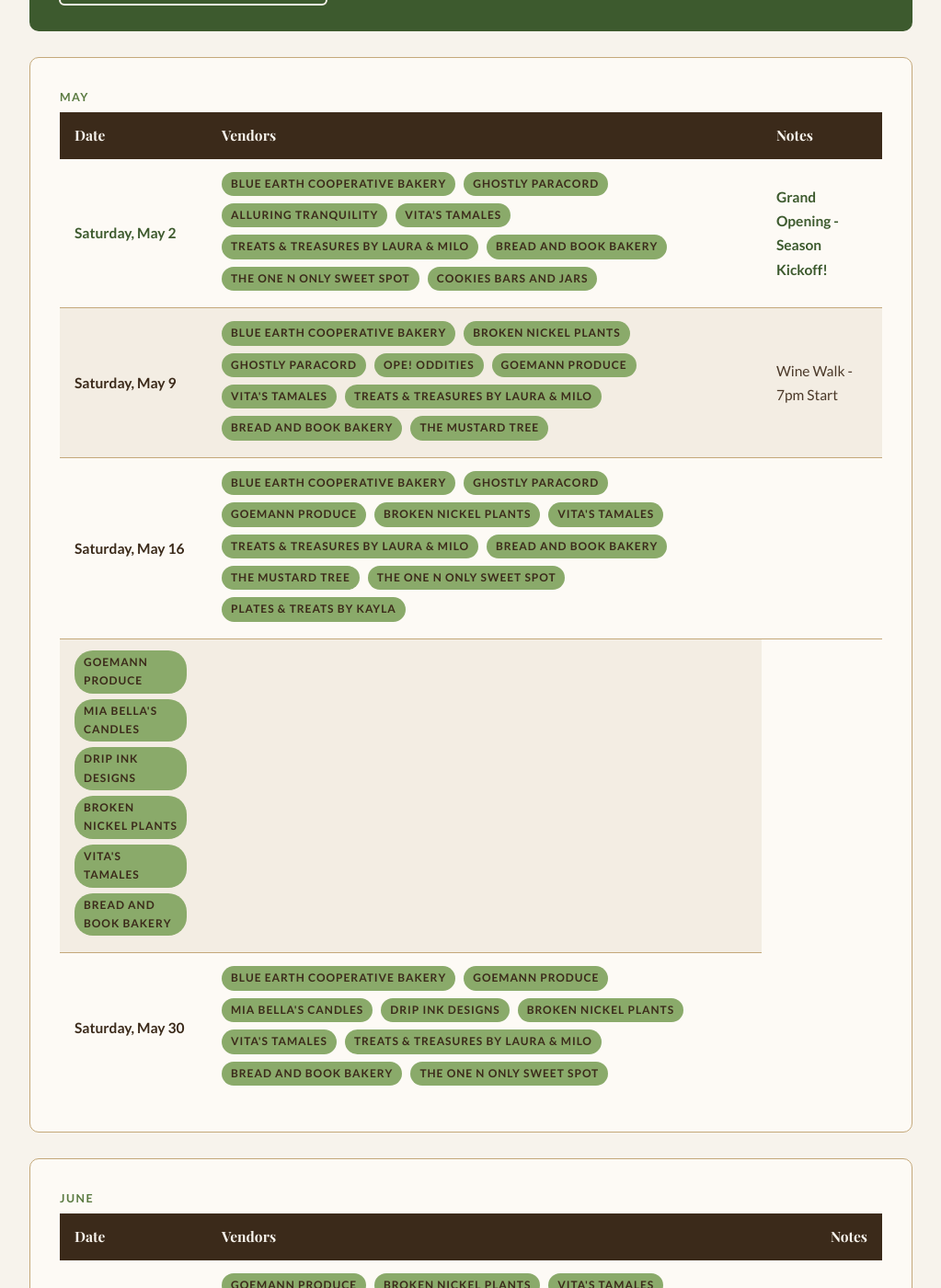
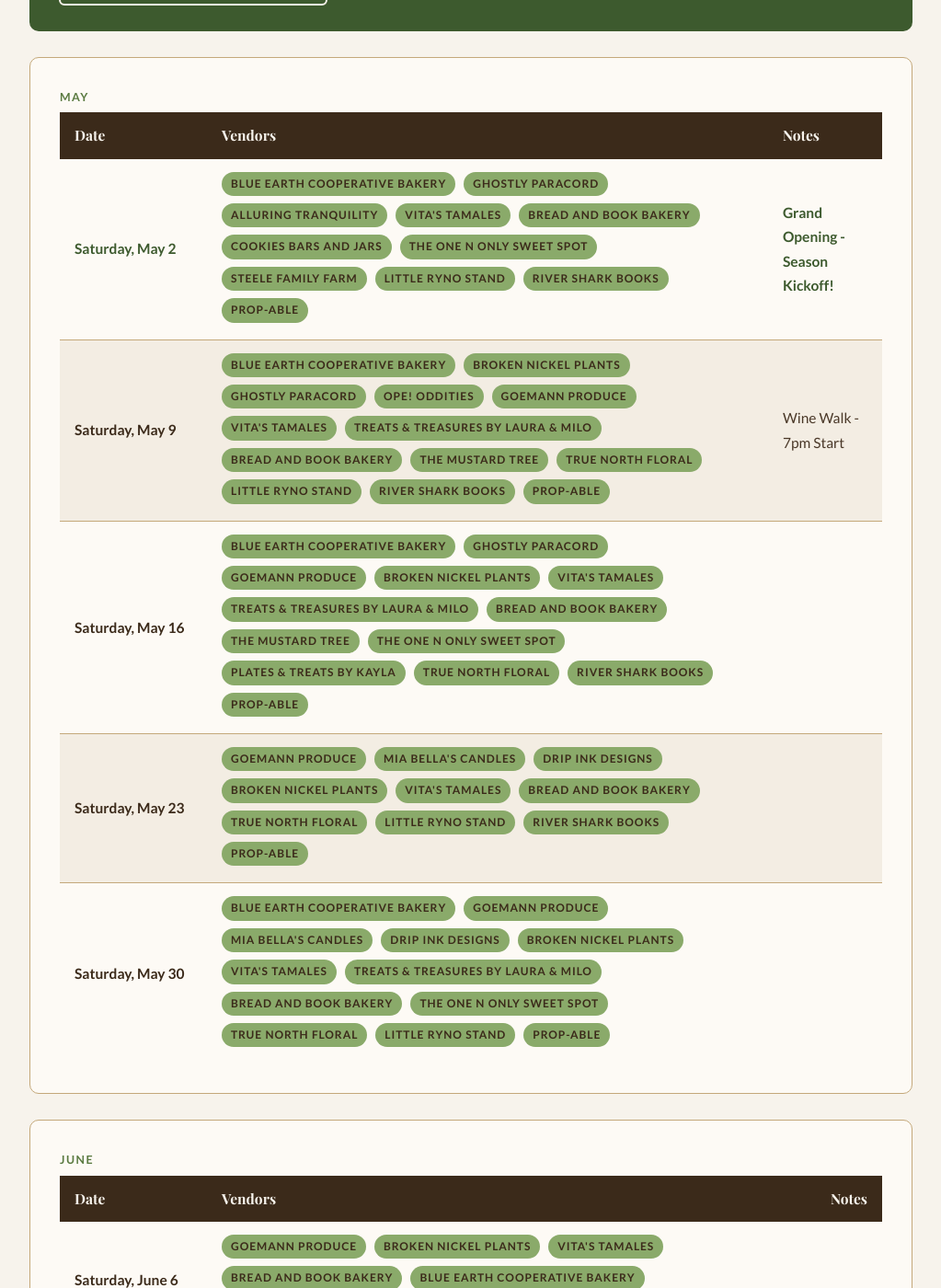
Before and after one commit to blueearthcommunitymarket/blueearthcommunitymarket.github.io, a Jekyll site: the page built from calendar/index.html, in a window 1280 px wide and 1400 px high, scrolled down 478 px. Shown: the whole window at 92% size, without its empty margins (128-1151 px from the left). Built offline with Jekyll 4.4.1, drawn with Linux system fonts in a browser that asks for light colours; some web fonts are replaced; some of the changed text lies outside the part shown.

Commit message:
calendar: update all vendor dates from SG PDF (Apr 26)

```diff
--- a/calendar/index.html
+++ b/calendar/index.html
@@ -35,10 +35,13 @@ description: 2026 Blue Earth Community Market season schedule. Saturdays 10am-1p
                         <span class="tag">Ghostly Paracord</span>
                         <span class="tag">Alluring Tranquility</span>
                         <span class="tag">Vita's Tamales</span>
-                        <span class="tag">Treats & Treasures By Laura & Milo</span>
                         <span class="tag">Bread and Book Bakery</span>
+                        <span class="tag">Cookies Bars and Jars</span>
                         <span class="tag">The One n Only Sweet Spot</span>
-                        <span class="tag">Cookies Bars and Jars</span>
+                        <span class="tag">Steele Family Farm</span>
+                        <span class="tag">Little Ryno Stand</span>
+                        <span class="tag">River Shark Books</span>
+                        <span class="tag">Prop-Able</span>
                     </td>
                     <td class="grand-opening">Grand Opening - Season Kickoff!</td>
                 </tr>
@@ -51,9 +54,13 @@ description: 2026 Blue Earth Community Market season schedule. Saturdays 10am-1p
                         <span class="tag">Ope! Oddities</span>
                         <span class="tag">Goemann Produce</span>
                         <span class="tag">Vita's Tamales</span>
-                        <span class="tag">Treats & Treasures By Laura & Milo</span>
+                        <span class="tag">Treats &amp; Treasures By Laura &amp; Milo</span>
                         <span class="tag">Bread and Book Bakery</span>
                         <span class="tag">The Mustard Tree</span>
+                        <span class="tag">True North Floral</span>
+                        <span class="tag">Little Ryno Stand</span>
+                        <span class="tag">River Shark Books</span>
+                        <span class="tag">Prop-Able</span>
                     </td>
                     <td>Wine Walk - 7pm Start</td>
                 </tr>
@@ -65,14 +72,19 @@ description: 2026 Blue Earth Community Market season schedule. Saturdays 10am-1p
                         <span class="tag">Goemann Produce</span>
                         <span class="tag">Broken Nickel Plants</span>
                         <span class="tag">Vita's Tamales</span>
-                        <span class="tag">Treats & Treasures By Laura & Milo</span>
+                        <span class="tag">Treats &amp; Treasures By Laura &amp; Milo</span>
                         <span class="tag">Bread and Book Bakery</span>
                         <span class="tag">The Mustard Tree</span>
                         <span class="tag">The One n Only Sweet Spot</span>
-                        <span class="tag">Plates & Treats by Kayla</span>
+                        <span class="tag">Plates &amp; Treats by Kayla</span>
+                        <span class="tag">True North Floral</span>
+                        <span class="tag">River Shark Books</span>
+                        <span class="tag">Prop-Able</span>
                     </td>
                     <td></td>
                 </tr>
+                <tr>
+                    <td class="market-date">Saturday, May 23</td>
                     <td>
                         <span class="tag">Goemann Produce</span>
                         <span class="tag">Mia Bella's Candles</span>
@@ -80,6 +92,10 @@ description: 2026 Blue Earth Community Market season schedule. Saturdays 10am-1p
                         <span class="tag">Broken Nickel Plants</span>
                         <span class="tag">Vita's Tamales</span>
                         <span class="tag">Bread and Book Bakery</span>
+                        <span class="tag">True North Floral</span>
+                        <span class="tag">Little Ryno Stand</span>
+                        <span class="tag">River Shark Books</span>
+                        <span class="tag">Prop-Able</span>
                     </td>
                     <td></td>
                 </tr>
@@ -92,9 +108,12 @@ description: 2026 Blue Earth Community Market season schedule. Saturdays 10am-1p
                         <span class="tag">Drip Ink Designs</span>
                         <span class="tag">Broken Nickel Plants</span>
                         <span class="tag">Vita's Tamales</span>
-                        <span class="tag">Treats & Treasures By Laura & Milo</span>
+                        <span class="tag">Treats &amp; Treasures By Laura &amp; Milo</span>
                         <span class="tag">Bread and Book Bakery</span>
                         <span class="tag">The One n Only Sweet Spot</span>
+                        <span class="tag">True North Floral</span>
+                        <span class="tag">Little Ryno Stand</span>
+                        <span class="tag">Prop-Able</span>
                     </td>
                     <td></td>
                 </tr>
@@ -121,6 +140,9 @@ description: 2026 Blue Earth Community Market season schedule. Saturdays 10am-1p
                         <span class="tag">Vita's Tamales</span>
                         <span class="tag">Bread and Book Bakery</span>
                         <span class="tag">Blue Earth Cooperative Bakery</span>
+                        <span class="tag">True North Floral</span>
+                        <span class="tag">Little Ryno Stand</span>
+                        <span class="tag">River Shark Books</span>
                     </td>
                     <td></td>
                 </tr>
@@ -132,6 +154,8 @@ description: 2026 Blue Earth Community Market season schedule. Saturdays 10am-1p
                         <span class="tag">Vita's Tamales</span>
                         <span class="tag">Bread and Book Bakery</span>
                         <span class="tag">Blue Earth Cooperative Bakery</span>
+                        <span class="tag">Little Ryno Stand</span>
+                        <span class="tag">River Shark Books</span>
                     </td>
                     <td></td>
                 </tr>
@@ -142,7 +166,8 @@ description: 2026 Blue Earth Community Market season schedule. Saturdays 10am-1p
                         <span class="tag">Broken Nickel Plants</span>
                         <span class="tag">Vita's Tamales</span>
                         <span class="tag">Blue Earth Cooperative Bakery</span>
-                        <span class="tag">Granada Gardens</span>
+                        <span class="tag">True North Floral</span>
+                        <span class="tag">Little Ryno Stand</span>
                     </td>
                     <td></td>
                 </tr>
@@ -154,7 +179,8 @@ description: 2026 Blue Earth Community Market season schedule. Saturdays 10am-1p
                         <span class="tag">Vita's Tamales</span>
                         <span class="tag">Bread and Book Bakery</span>
                         <span class="tag">Blue Earth Cooperative Bakery</span>
-                        <span class="tag">Granada Gardens</span>
+                        <span class="tag">True North Floral</span>
+                        <span class="tag">Little Ryno Stand</span>
                     </td>
                     <td></td>
                 </tr>
@@ -182,7 +208,7 @@ description: 2026 Blue Earth Community Market season schedule. Saturdays 10am-1p
                         <span class="tag">Bread and Book Bakery</span>
                         <span class="tag">Hagedorn Farms Sweet Corn</span>
                         <span class="tag">Blue Earth Cooperative Bakery</span>
-                        <span class="tag">Granada Gardens</span>
+                        <span class="tag">True North Floral</span>
                     </td>
                     <td>Independence Day weekend</td>
                 </tr>
@@ -194,7 +220,7 @@ description: 2026 Blue Earth Community Market season schedule. Saturdays 10am-1p
                         <span class="tag">Hagedorn Farms Sweet Corn</span>
                         <span class="tag">The Mustard Tree</span>
                         <span class="tag">Blue Earth Cooperative Bakery</span>
-                        <span class="tag">Granada Gardens</span>
+                        <span class="tag">True North Floral</span>
                     </td>
                     <td>Blue Earth Giant Days Celebration - details coming soon</td>
                 </tr>
@@ -206,7 +232,7 @@ description: 2026 Blue Earth Community Market season schedule. Saturdays 10am-1p
                         <span class="tag">Bread and Book Bakery</span>
                         <span class="tag">Hagedorn Farms Sweet Corn</span>
                         <span class="tag">Blue Earth Cooperative Bakery</span>
-                        <span class="tag">Granada Gardens</span>
+                        <span class="tag">True North Floral</span>
                     </td>
                     <td></td>
                 </tr>
@@ -217,7 +243,7 @@ description: 2026 Blue Earth Community Market season schedule. Saturdays 10am-1p
                         <span class="tag">Broken Nickel Plants</span>
                         <span class="tag">Hagedorn Farms Sweet Corn</span>
                         <span class="tag">Blue Earth Cooperative Bakery</span>
-                        <span class="tag">Granada Gardens</span>
+                        <span class="tag">True North Floral</span>
                     </td>
                     <td></td>
                 </tr>
@@ -244,7 +270,7 @@ description: 2026 Blue Earth Community Market season schedule. Saturdays 10am-1p
                         <span class="tag">Bread and Book Bakery</span>
                         <span class="tag">Hagedorn Farms Sweet Corn</span>
                         <span class="tag">Blue Earth Cooperative Bakery</span>
-                        <span class="tag">Granada Gardens</span>
+                        <span class="tag">True North Floral</span>
                     </td>
                     <td></td>
                 </tr>
@@ -254,7 +280,7 @@ description: 2026 Blue Earth Community Market season schedule. Saturdays 10am-1p
                         <span class="tag">Goemann Produce</span>
                         <span class="tag">Bread and Book Bakery</span>
                         <span class="tag">Blue Earth Cooperative Bakery</span>
-                        <span class="tag">Granada Gardens</span>
+                        <span class="tag">True North Floral</span>
                     </td>
                     <td></td>
                 </tr>
@@ -264,7 +290,7 @@ description: 2026 Blue Earth Community Market season schedule. Saturdays 10am-1p
                         <span class="tag">Goemann Produce</span>
                         <span class="tag">Bread and Book Bakery</span>
                         <span class="tag">Blue Earth Cooperative Bakery</span>
-                        <span class="tag">Granada Gardens</span>
+                        <span class="tag">True North Floral</span>
                     </td>
                     <td></td>
                 </tr>
@@ -274,7 +300,7 @@ description: 2026 Blue Earth Community Market season schedule. Saturdays 10am-1p
                         <span class="tag">Goemann Produce</span>
                         <span class="tag">Bread and Book Bakery</span>
                         <span class="tag">Blue Earth Cooperative Bakery</span>
-                        <span class="tag">Granada Gardens</span>
+                        <span class="tag">True North Floral</span>
                     </td>
                     <td></td>
                 </tr>
@@ -283,8 +309,7 @@ description: 2026 Blue Earth Community Market season schedule. Saturdays 10am-1p
                     <td>
                         <span class="tag">Goemann Produce</span>
                         <span class="tag">Bread and Book Bakery</span>
-                        <span class="tag">Blue Earth Cooperative Bakery</span>
-                        <span class="tag">Granada Gardens</span>
+                        <span class="tag">True North Floral</span>
                     </td>
                     <td></td>
                 </tr>
@@ -309,7 +334,7 @@ description: 2026 Blue Earth Community Market season schedule. Saturdays 10am-1p
                         <span class="tag">Goemann Produce</span>
                         <span class="tag">Bread and Book Bakery</span>
                         <span class="tag">Blue Earth Cooperative Bakery</span>
-                        <span class="tag">Granada Gardens</span>
+                        <span class="tag">True North Floral</span>
                     </td>
                     <td>Labor Day weekend</td>
                 </tr>
@@ -319,7 +344,7 @@ description: 2026 Blue Earth Community Market season schedule. Saturdays 10am-1p
                         <span class="tag">Goemann Produce</span>
                         <span class="tag">Bread and Book Bakery</span>
                         <span class="tag">Blue Earth Cooperative Bakery</span>
-                        <span class="tag">Granada Gardens</span>
+                        <span class="tag">True North Floral</span>
                     </td>
                     <td></td>
                 </tr>
@@ -329,7 +354,7 @@ description: 2026 Blue Earth Community Market season schedule. Saturdays 10am-1p
                         <span class="tag">Goemann Produce</span>
                         <span class="tag">Bread and Book Bakery</span>
                         <span class="tag">Blue Earth Cooperative Bakery</span>
-                        <span class="tag">Granada Gardens</span>
+                        <span class="tag">True North Floral</span>
                     </td>
                     <td></td>
                 </tr>
@@ -339,7 +364,7 @@ description: 2026 Blue Earth Community Market season schedule. Saturdays 10am-1p
                         <span class="tag">Goemann Produce</span>
                         <span class="tag">Bread and Book Bakery</span>
                         <span class="tag">Blue Earth Cooperative Bakery</span>
-                        <span class="tag">Granada Gardens</span>
+                        <span class="tag">True North Floral</span>
                     </td>
                     <td></td>
                 </tr>
@@ -363,7 +388,7 @@ description: 2026 Blue Earth Community Market season schedule. Saturdays 10am-1p
                     <td>
                         <span class="tag">Bread and Book Bakery</span>
                         <span class="tag">Blue Earth Cooperative Bakery</span>
-                        <span class="tag">Granada Gardens</span>
+                        <span class="tag">True North Floral</span>
                     </td>
                     <td></td>
                 </tr>
@@ -372,7 +397,7 @@ description: 2026 Blue Earth Community Market season schedule. Saturdays 10am-1p
                     <td>
                         <span class="tag">Bread and Book Bakery</span>
                         <span class="tag">Blue Earth Cooperative Bakery</span>
-                        <span class="tag">Granada Gardens</span>
+                        <span class="tag">True North Floral</span>
                     </td>
                     <td></td>
                 </tr>
@@ -381,6 +406,7 @@ description: 2026 Blue Earth Community Market season schedule. Saturdays 10am-1p
                     <td>
                         <span class="tag">Bread and Book Bakery</span>
                         <span class="tag">Blue Earth Cooperative Bakery</span>
+                        <span class="tag">True North Floral</span>
                     </td>
                     <td></td>
                 </tr>
@@ -388,6 +414,7 @@ description: 2026 Blue Earth Community Market season schedule. Saturdays 10am-1p
                     <td class="market-date">Saturday, October 24</td>
                     <td>
                         <span class="tag">Blue Earth Cooperative Bakery</span>
+                        <span class="tag">True North Floral</span>
                     </td>
                     <td></td>
                 </tr>
@@ -395,6 +422,7 @@ description: 2026 Blue Earth Community Market season schedule. Saturdays 10am-1p
                     <td class="market-date grand-opening">Saturday, October 31</td>
                     <td>
                         <span class="tag">Blue Earth Cooperative Bakery</span>
+                        <span class="tag">True North Floral</span>
                     </td>
                     <td class="grand-opening">Season Finale - Happy Halloween!</td>
                 </tr>
```
